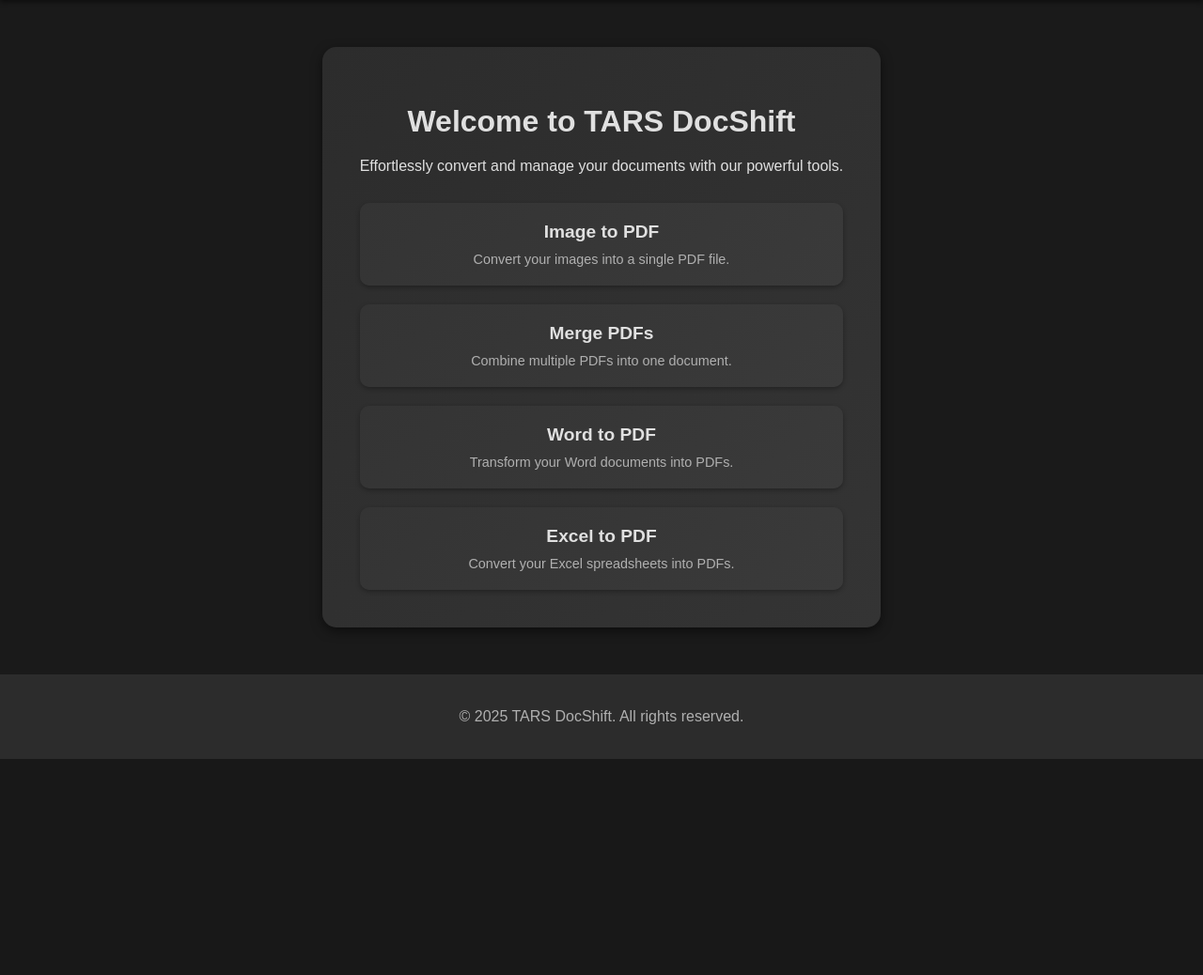
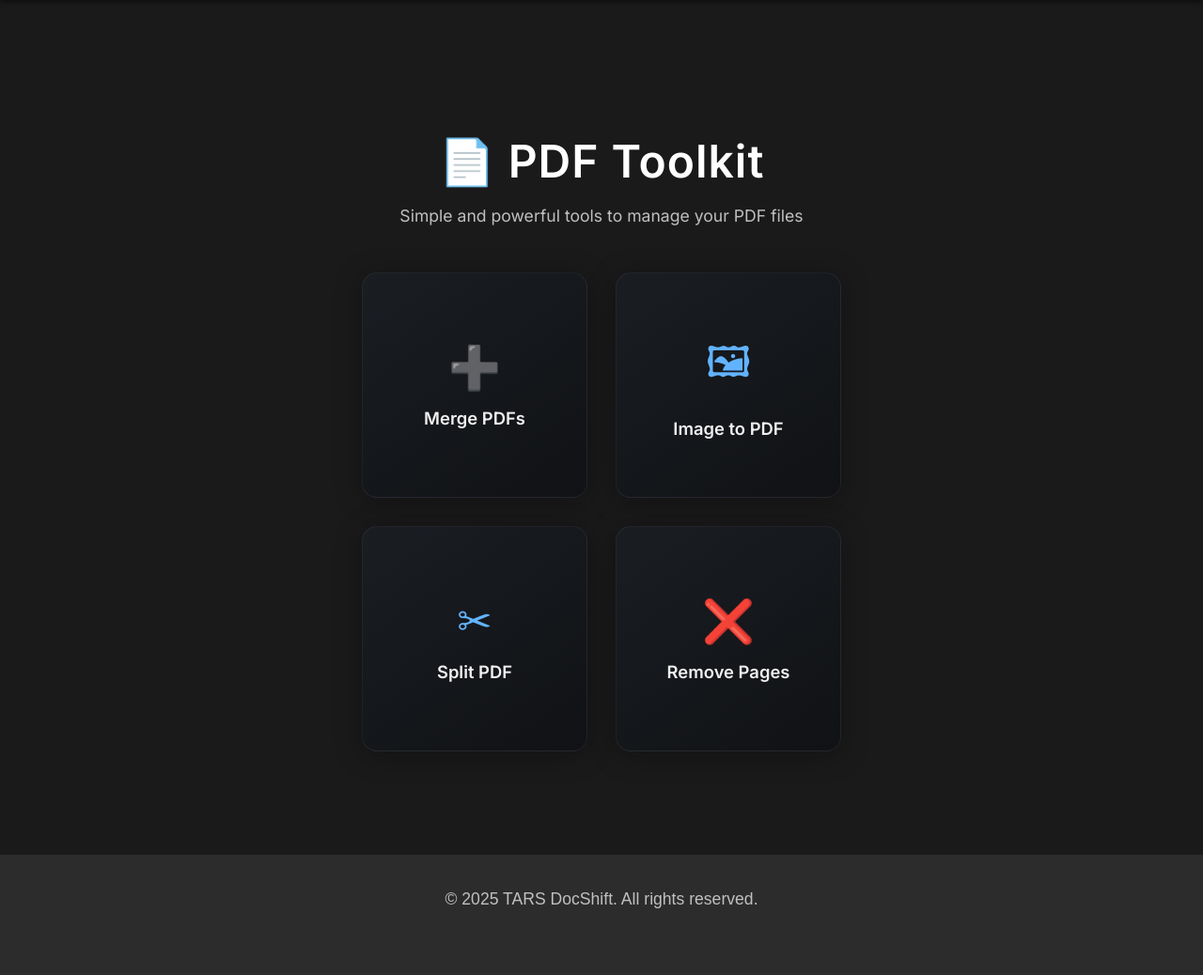
Before and after one commit to AthuBhumi/DocShift, a Flask app: page / in a window 1280 px wide. Shown: the part 58-1096 px from the top of the page at 94% size. Before the commit the page ends 866 px from the top, so only its background shows below. Run offline with Flask 3, Linux system fonts and the light colour scheme; a user stored in the database is signed in.

Commit message:
Update index.html

```diff
--- a/templates/index.html
+++ b/templates/index.html
@@ -4,6 +4,7 @@
     <meta charset="UTF-8">
     <meta name="viewport" content="width=device-width, initial-scale=1.0">
     <title>TARS DocShift</title>
+    <link href="https://fonts.googleapis.com/css2?family=Inter:wght@400;600&display=swap" rel="stylesheet">
     <style>
         body {
             font-family: Arial, sans-serif;
@@ -42,7 +43,7 @@
             gap: 20px;
         }
         nav ul li {
-            position: relative; /* For dropdown positioning */
+            position: relative;
             display: inline;
         }
         nav ul li a {
@@ -53,7 +54,6 @@
         nav ul li a:hover {
             color: #007bff;
         }
-        /* Dropdown Styles */
         .dropdown {
             position: relative;
         }
@@ -64,13 +64,13 @@
             cursor: pointer;
         }
         .dropdown-toggle::after {
-            content: '▼'; /* Down arrow */
+            content: '▼';
             font-size: 0.8em;
             color: #e0e0e0;
             transition: transform 0.3s ease;
         }
         .dropdown:hover .dropdown-toggle::after {
-            transform: rotate(180deg); /* Rotate arrow on hover */
+            transform: rotate(180deg);
         }
         .dropdown-menu {
             display: none;
@@ -85,7 +85,7 @@
             z-index: 1000;
         }
         .dropdown:hover .dropdown-menu {
-            display: block; /* Show dropdown on hover */
+            display: block;
         }
         .dropdown-menu li {
             display: block;
@@ -101,55 +101,59 @@
             background-color: #2c2c2c;
         }
         .container {
-            max-width: 1200px;
+            max-width: 1100px;
             margin: 50px auto;
-            background: linear-gradient(135deg, #2c2c2c, #343434);
-            padding: 40px;
-            border-radius: 15px;
-            box-shadow: 0 4px 12px rgba(0, 0, 0, 0.5);
+            padding: 60px 30px;
             text-align: center;
-            transition: all 0.3s ease;
-        }
-        .container:hover {
-            transform: translateY(-5px);
-            box-shadow: 0 8px 16px rgba(0, 0, 0, 0.6);
+            font-family: 'Inter', sans-serif;
         }
         h1 {
-            font-size: 2em;
-            margin-bottom: 20px;
+            font-size: 3rem;
+            color: #ffffff;
+            margin-bottom: 10px;
+            letter-spacing: 1px;
         }
-        .tools-grid {
+        p {
+            font-size: 1.1rem;
+            color: #c0c0c0;
+            margin-bottom: 50px;
+        }
+        .tool-grid {
             display: grid;
-            grid-template-columns: repeat(auto-fit, minmax(250px, 1fr));
-            gap: 20px;
-            margin-top: 30px;
+            grid-template-columns: repeat(2, minmax(240px, 1fr));
+            grid-template-rows: repeat(2, minmax(240px, 1fr));
+            gap: 30px;
+            justify-content: center;
         }
         .tool-card {
-            background: linear-gradient(135deg, #343434, #3a3a3a);
-            padding: 20px;
-            border-radius: 10px;
-            box-shadow: 0 2px 5px rgba(0, 0, 0, 0.3);
-            transition: all 0.3s ease;
+            background: linear-gradient(145deg, #1a1d22, #101215);
+            border: 1px solid rgba(255, 255, 255, 0.06);
+            border-radius: 16px;
+            padding: 35px 20px;
+            text-decoration: none;
+            color: #ffffff;
+            box-shadow: 0 4px 30px rgba(0, 0, 0, 0.3);
+            position: relative;
+            transition: transform 0.3s ease, box-shadow 0.3s ease;
+            display: flex;
+            flex-direction: column;
+            align-items: center;
+            justify-content: center;
         }
         .tool-card:hover {
-            transform: translateY(-5px);
-            box-shadow: 0 4px 8px rgba(0, 0, 0, 0.5);
-            background: linear-gradient(135deg, #3a3a3a, #404040);
+            transform: translateY(-8px) scale(1.02);
+            box-shadow: 0 0 20px rgba(98, 179, 255, 0.25);
+            border-color: rgba(255, 255, 255, 0.1);
         }
-        .tool-card a {
-            color: #e0e0e0;
-            text-decoration: none;
-            font-size: 1.2em;
-            font-weight: bold;
-            display: block;
+        .tool-icon {
+            font-size: 2.8rem;
+            margin-bottom: 16px;
+            color: #62b3ff;
         }
-        .tool-card a:hover {
-            color: #007bff;
-        }
-        .tool-card p {
-            margin: 10px 0 0;
-            font-size: 0.9em;
-            color: #b0b0b0;
+        .tool-name {
+            font-size: 1.15rem;
+            font-weight: 600;
+            color: #f0f0f0;
         }
         footer {
             background-color: #2c2c2c;
@@ -178,7 +182,7 @@
                 width: 100%;
             }
             .dropdown-menu {
-                position: static; /* Stack dropdown items on mobile */
+                position: static;
                 width: 100%;
                 box-shadow: none;
                 background-color: #2c2c2c;
@@ -190,8 +194,15 @@
                 margin: 20px;
                 padding: 20px;
             }
-            .tools-grid {
+            .tool-grid {
                 grid-template-columns: 1fr;
+                grid-template-rows: repeat(4, minmax(240px, 1fr));
+            }
+            h1 {
+                font-size: 2.2rem;
+            }
+            .tool-card {
+                padding: 25px 16px;
             }
         }
     </style>
@@ -223,25 +234,25 @@
         </ul>
     </nav>
     <div class="container">
-        <h1>Welcome to TARS DocShift</h1>
-        <p>Effortlessly convert and manage your documents with our powerful tools.</p>
-        <div class="tools-grid">
-            <div class="tool-card">
-                <a href="/image-to-pdf">Image to PDF</a>
-                <p>Convert your images into a single PDF file.</p>
-            </div>
-            <div class="tool-card">
-                <a href="/merge-pdfs">Merge PDFs</a>
-                <p>Combine multiple PDFs into one document.</p>
-            </div>
-            <div class="tool-card">
-                <a href="/word-to-pdf">Word to PDF</a>
-                <p>Transform your Word documents into PDFs.</p>
-            </div>
-            <div class="tool-card">
-                <a href="/excel-to-pdf">Excel to PDF</a>
-                <p>Convert your Excel spreadsheets into PDFs.</p>
-            </div>
+        <h1>📄 PDF Toolkit</h1>
+        <p>Simple and powerful tools to manage your PDF files</p>
+        <div class="tool-grid">
+            <a href="/merge-pdfs" class="tool-card">
+                <div class="tool-icon">➕</div>
+                <div class="tool-name">Merge PDFs</div>
+            </a>
+            <a href="/image-to-pdf" class="tool-card">
+                <div class="tool-icon">🖼</div>
+                <div class="tool-name">Image to PDF</div>
+            </a>
+            <a href="/split-pdf" class="tool-card">
+                <div class="tool-icon">✂</div>
+                <div class="tool-name">Split PDF</div>
+            </a>
+            <a href="/remove-pages-ui" class="tool-card">
+                <div class="tool-icon">❌</div>
+                <div class="tool-name">Remove Pages</div>
+            </a>
         </div>
     </div>
     <footer>
```
